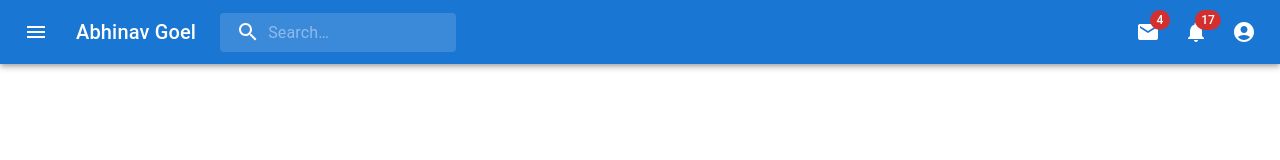
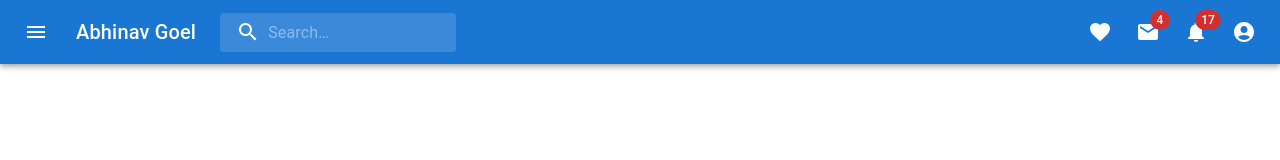
Before and after one commit to abhinavgo1000/openai-messenger-react-app, a React (Create React App) app: page / in a window 1280 px wide. Shown: the top 160 px of the page. Built offline with nearby package versions, Linux system fonts and the light colour scheme.

Commit message:
like icon button added for both desktop and mobile views

```diff
--- a/src/components/PageHeader/PageHeader.jsx
+++ b/src/components/PageHeader/PageHeader.jsx
@@ -11,6 +11,7 @@ import MenuItem from '@mui/material/MenuItem';
 import Menu from '@mui/material/Menu';
 import MenuIcon from '@mui/icons-material/Menu';
 import SearchIcon from '@mui/icons-material/Search';
+import FavoriteIcon from '@mui/icons-material/Favorite';
 import AccountCircle from '@mui/icons-material/AccountCircle';
 import MailIcon from '@mui/icons-material/Mail';
 import NotificationsIcon from '@mui/icons-material/Notifications';
@@ -122,6 +123,12 @@ export default function PageHeader(props) {
             onClose={handleMobileMenuClose}
         >
         <MenuItem>
+            <IconButton size="large" aria-label="like our website" color="inherit">
+                <FavoriteIcon />
+            </IconButton>
+            <p>Like our website!</p>
+        </MenuItem>
+        <MenuItem>
             <IconButton size="large" aria-label="show 4 new mails" color="inherit">
             <Badge badgeContent={4} color="error">
                 <MailIcon />
@@ -187,6 +194,9 @@ export default function PageHeader(props) {
                     </Search>
                     <Box sx={{ flexGrow: 1 }} />
                     <Box sx={{ display: { xs: 'none', md: 'flex' } }}>
+                        <IconButton size="large" aria-label="like our website" color="inherit">
+                            <FavoriteIcon />
+                        </IconButton>
                         <IconButton size="large" aria-label="show 4 new mails" color="inherit">
                             <Badge badgeContent={4} color="error">
                                 <MailIcon />
```
